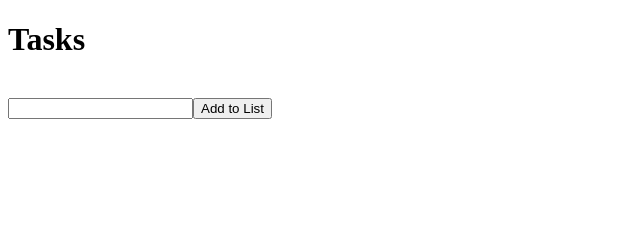
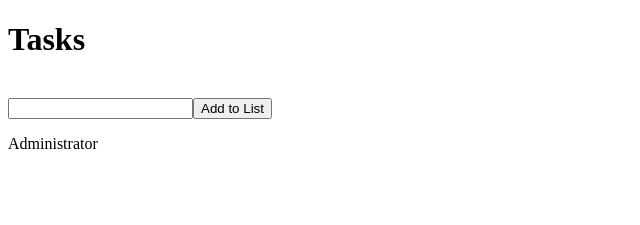
Before and after one commit to NogDev/help-desk, an Angular app in the folder 04-angular/first-angular-cli/: page / in a window 1280 px wide. Shown: the top 225 px of the page, without its empty margins (0-640 px from the left). Built offline with nearby package versions, Linux system fonts and the light colour scheme.

Commit message:
working with Property binding

```diff
--- a/04-angular/first-angular-cli/src/app/task-list/task-list.component.html
+++ b/04-angular/first-angular-cli/src/app/task-list/task-list.component.html
@@ -4,7 +4,13 @@
   <button type="button" (click)="add()" >Add to List</button>
 
   <ul>
-    <li *ngFor="let item of tasks">
-        {{ item }}
+    <li *ngFor="let item of tasks"[innerHtml]="item">
     </li>
   </ul>
+<div [hidden]="isAdmin">
+  Common User
+</div>
+
+<div [hidden]="!isAdmin">
+  Administrator
+</div>
--- a/04-angular/first-angular-cli/src/app/task-list/task-list.component.ts
+++ b/04-angular/first-angular-cli/src/app/task-list/task-list.component.ts
@@ -10,7 +10,7 @@ export class TaskListComponent {
   tasks = [];
 
   task = "";
-
+  isAdmin = true;
   add(): void{
     this.tasks.push(this.task);
   }
```
